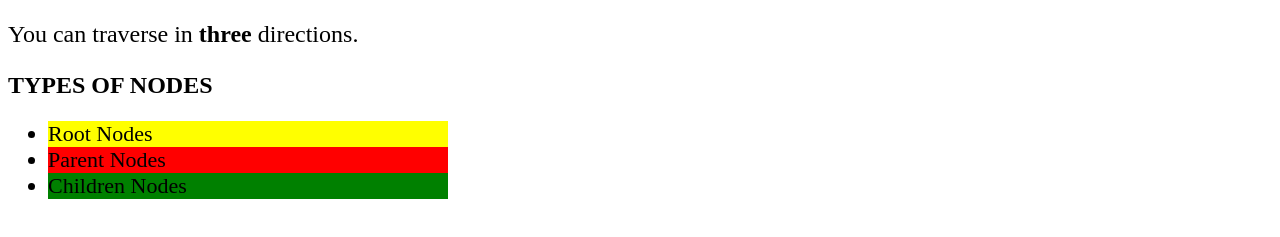
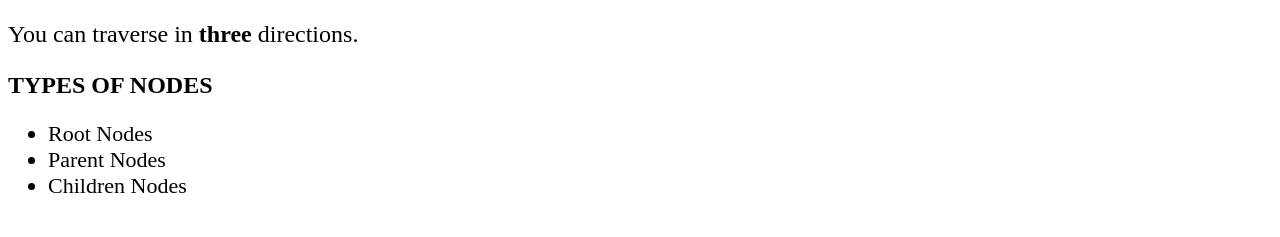
Before and after one commit to tursunovozodbek/JS_book_RICK, a plain HTML site: page chapter5/index2.html in a window 1280 px wide. Shown: the part 121-358 px from the top of the page. Drawn offline with Linux system fonts and the light colour scheme.

Commit message:
Parent Node

```diff
--- a/chapter5/index2.html
+++ b/chapter5/index2.html
@@ -64,12 +64,12 @@
     // console.log(nextSiblingH2);
 
     //PREVIOUS AND NEXT ELEMENT NODE
-    let middleListEl = document.querySelector("ul").children[1];
-    let middleListElRed = (middleListEl.style.backgroundColor = "red");
-    let previousListEl = middleListEl.previousElementSibling;
-    let previousListElYellow = (previousListEl.style.backgroundColor =
-      "yellow");
-    let nextListEl = middleListEl.nextElementSibling;
-    let nextListElGreen = (nextListEl.style.backgroundColor = "green");
+    // let middleListEl = document.querySelector("ul").children[1];
+    // let middleListElRed = (middleListEl.style.backgroundColor = "red");
+    // let previousListEl = middleListEl.previousElementSibling;
+    // let previousListElYellow = (previousListEl.style.backgroundColor =
+    //   "yellow");
+    // let nextListEl = middleListEl.nextElementSibling;
+    // let nextListElGreen = (nextListEl.style.backgroundColor = "green");
   </script>
 </html>
```
